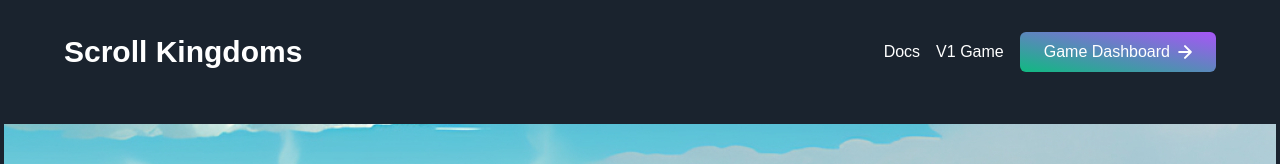
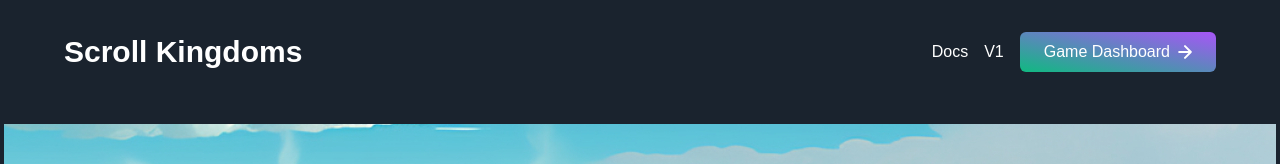
Before and after one commit to alexandrecarvalheira/landingpage, a Next.js app: page / in a window 1280 px wide. Shown: the top 164 px of the page. Built offline with nearby package versions, Linux system fonts and the light colour scheme; a web font is replaced by a local one.

Commit message:
v1 navbar

```diff
--- a/src/components/Navbar.tsx
+++ b/src/components/Navbar.tsx
@@ -29,7 +29,7 @@ export default function Navbar() {
           </li>
           <li className="hover:font-bold">
             <Link target="_blank" href={"https://v1.scrollkingdoms.com/"}>
-              V1 Game
+              V1
             </Link>
           </li>
           <li>
```
